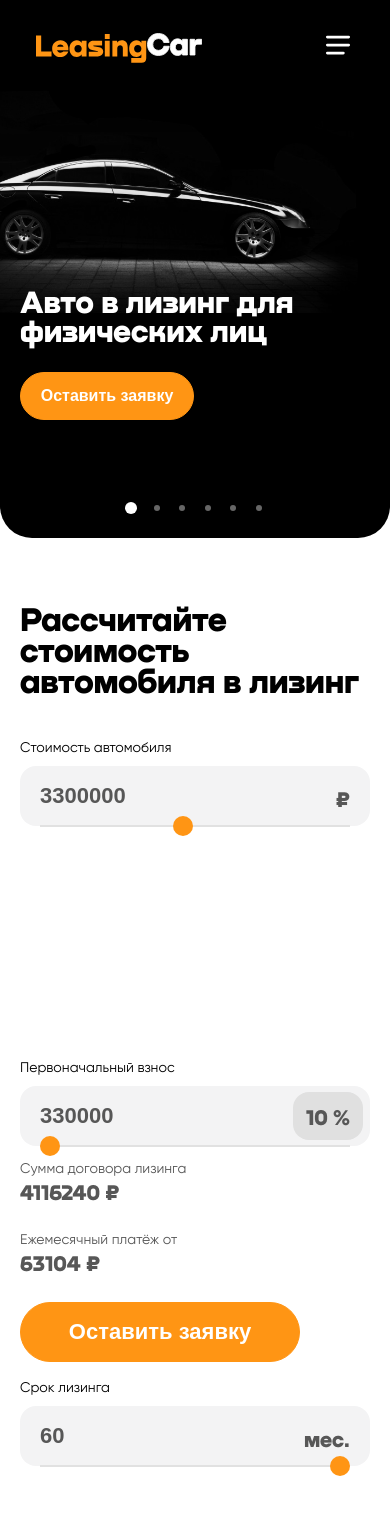
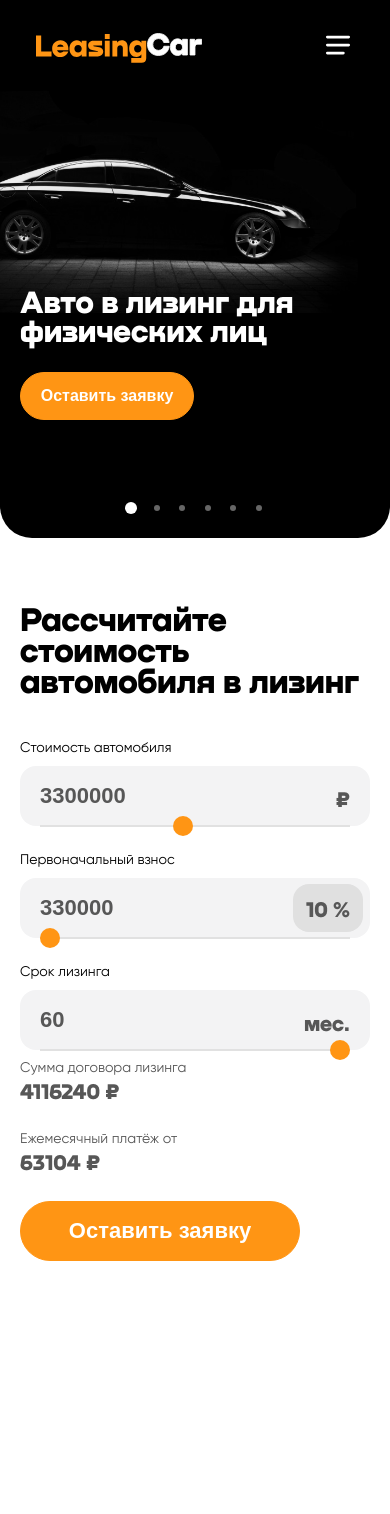
Before and after one commit to thehand13/oxem-test-task, a Next.js app: page / in a window 390 px wide. Shown: the top 1514 px of the page. After the commit the page ends 1261 px from the top, so only its background shows below. Built offline with nearby package versions, Linux system fonts and the light colour scheme.

Commit message:
Fixed leasing form styles

```diff
--- a/src/components/UI/inputs/percent-input/PercentInput.module.css
+++ b/src/components/UI/inputs/percent-input/PercentInput.module.css
@@ -97,10 +97,6 @@
     height: 60px;
   }
 
-  .sliderInput {
-    height: 320px;
-  }
-
   .sliderLabel {
     font-size: 14px;
     line-height: 19px;
--- a/src/components/UI/inputs/slider-input/SliderInput.module.css
+++ b/src/components/UI/inputs/slider-input/SliderInput.module.css
@@ -93,10 +93,6 @@
     height: 60px;
   }
 
-  .sliderInput {
-    height: 320px;
-  }
-
   .sliderLabel {
     font-size: 14px;
     line-height: 19px;
--- a/src/components/leasing-form/LeasingForm.module.css
+++ b/src/components/leasing-form/LeasingForm.module.css
@@ -79,6 +79,9 @@
     line-height: 31px;
   }
 
+  .inputContainer {
+    height: 320px;
+  }
   .outputContainer {
     margin-top: 0px;
     flex-direction: column;
```
